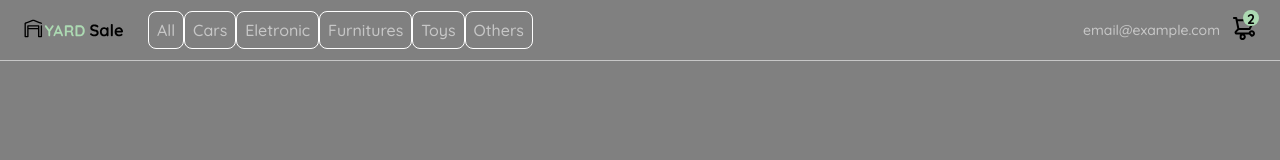
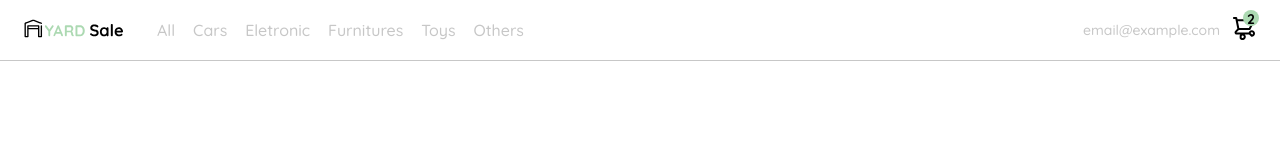
Before and after one commit to Delta27222/4_Curso_Practico_Frontend_Developer, a plain HTML site: page 11_Nav_Bar/clase_11.html in a window 1280 px wide. Drawn offline with Linux system fonts and the light colour scheme.

Commit message:
New Changes

```diff
--- a/11_Nav_Bar/clase_11.html
+++ b/11_Nav_Bar/clase_11.html
@@ -23,7 +23,7 @@
         }
 
         body{
-            background: gray;
+            /* background: gray; */
             margin: 0;
             font-family: 'Quicksand', sans-serif;
         }
```
Also changed, not shown: 12_Det_Producto/clase_12.html (+1 -1 lines), 13_Cart/clase_13.html (+1 -1 lines), 1_Contrasena/clase_1.html (+1 -1 lines), 2_EmaIL/clase_2.html (+1 -1 lines), 3_Login/clase_3.html (+1 -1 lines), 4_My_Account/clase_4.html (+1 -1 lines), 5_Edit_Account/clase_5.html (+1 -1 lines), 6_Pag_principal/clase_6.html (+1 -1 lines), 7_8_Menu/clase_7-Menu_Desktop.html (+1 -1 lines), 7_8_Menu/clase_8-Menu_Mobile.html (+1 -1 lines), 9_10_My_Order/clase_10.html (+1 -1 lines), 9_10_My_Order/clase_9.html (+1 -1 lines).
